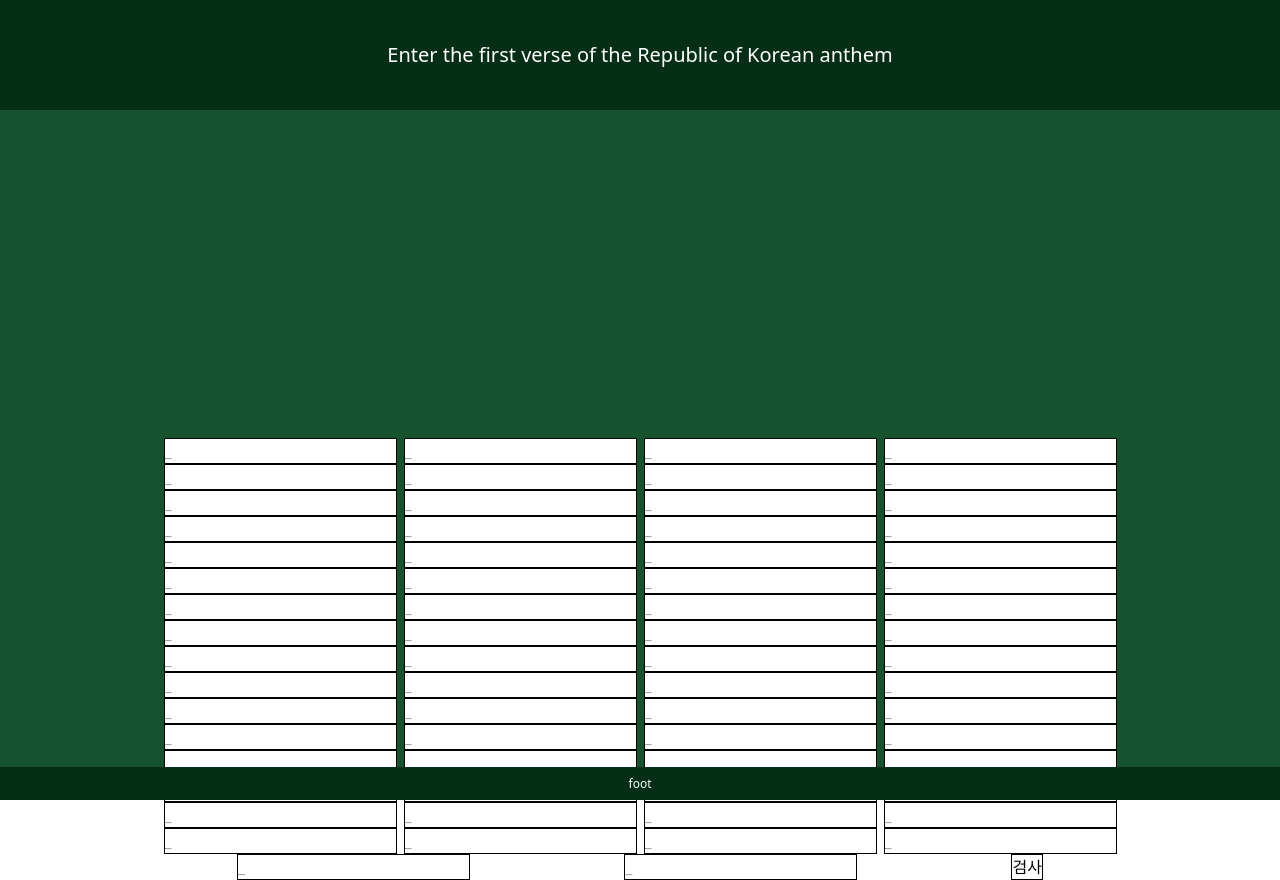
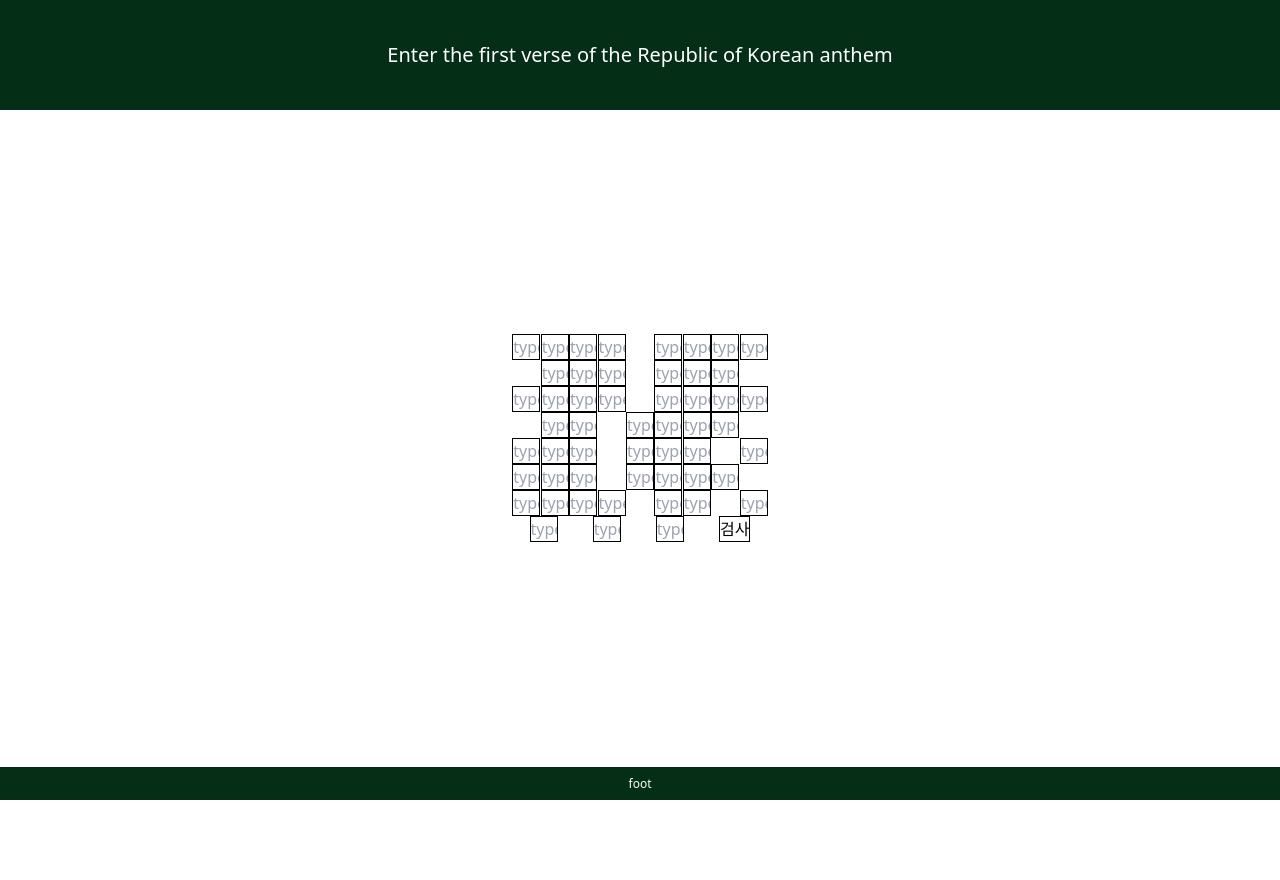
Before and after one commit to csm009177/anthem, a Next.js app: page / in a window 1280 px wide. After the commit the page ends 800 px from the top, so only its background shows below. Built offline with nearby package versions, Linux system fonts and the light colour scheme.

Commit message:
띄워쓰기 스타일링

```diff
--- a/app/(pages)/page.tsx
+++ b/app/(pages)/page.tsx
@@ -50,25 +50,30 @@
 
   // 로그인 컴포넌트 JSX 반환
   return (
-    <div className="flex flex-col justify-center items-center h-lvh bg-green-900">
+    <div className="flex flex-col justify-center items-center h-lvh">
       <form
-        className="h-32 flex flex-row flex-wrap items-end justify-around p-40"
+        className="flex flex-row flex-wrap w-64 items-end justify-around"
         onSubmit={handleLogin}
       >
-        {/* 각 글자에 대한 입력 필드 생성 */}
+        {/* 각 글자에 대한 입력 필드 및 띄어쓰기에 대한 div 생성 */}
         {anthemText.split("").map((char, index) => (
+          <React.Fragment key={index}>
+            {char !== " " ? (
               <input
-            key={index}
-            className="w-fit border border-black"
+                className="w-7 border border-black"
                 type="text"
                 value={lyrics[index]}
-            placeholder={`_`}
+                placeholder={`type '${char}'`}
                 onChange={(e) => {
                   const updatedLyrics = [...lyrics];
                   updatedLyrics[index] = e.target.value;
                   setLyrics(updatedLyrics);
                 }}
               />
+            ) : (
+              <div className="w-7" key={index}>&nbsp;</div>
+            )}
+          </React.Fragment>
         ))}
         {/* 로그인 버튼 */}
         <button className="border border-black" type="submit">
```
Lines whose indentation alone changed are shown as unchanged.
